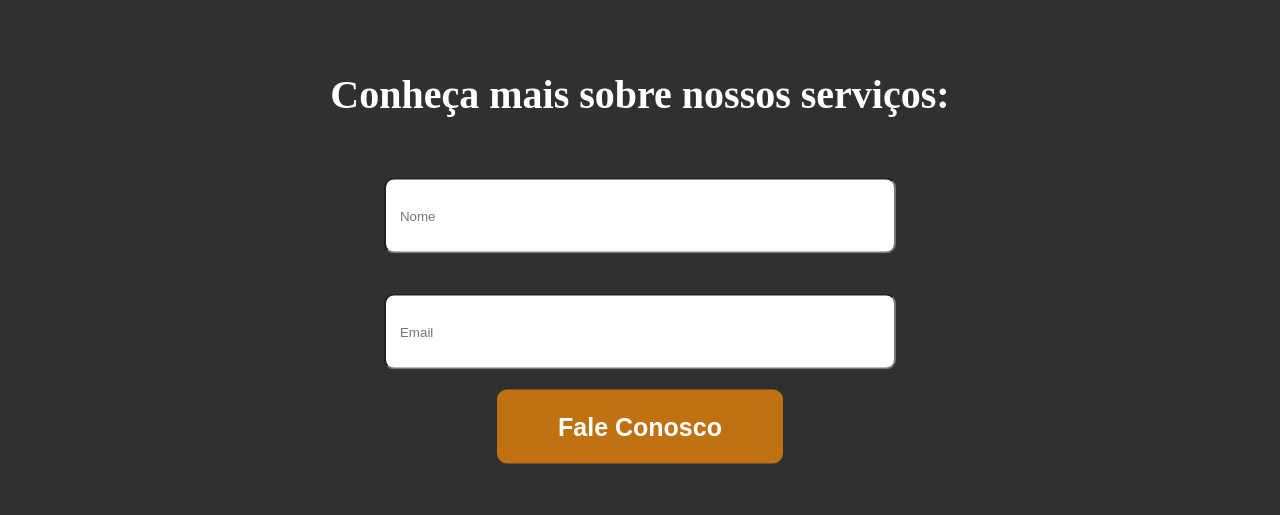
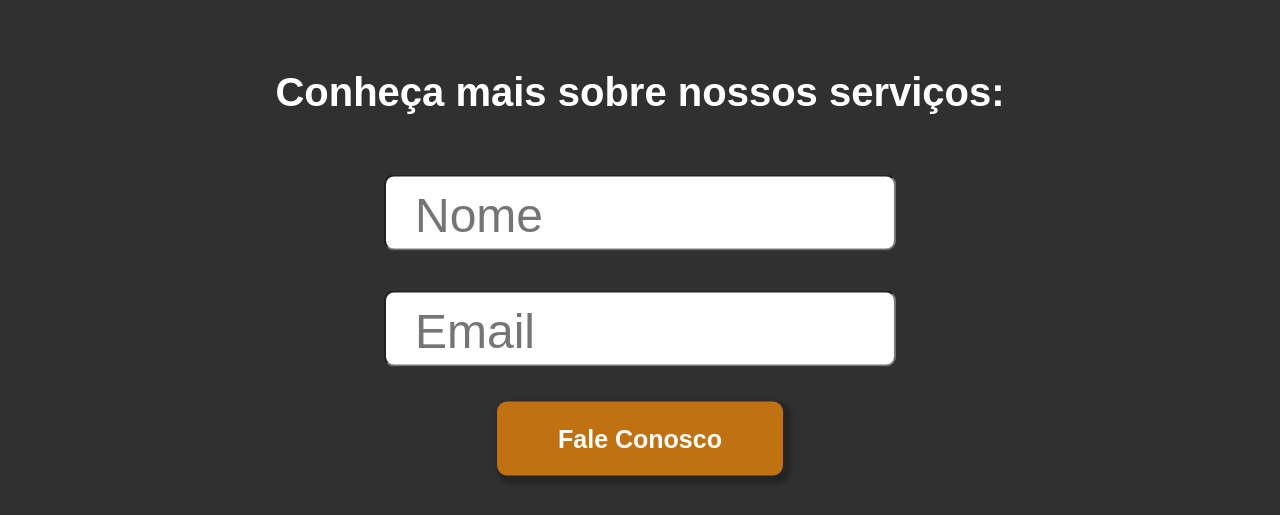
Before and after one commit to AlexandreCesar21/arquitetura-residencial, a plain HTML site: page index.html in a window 1280 px wide. Shown: the part 1494-2009 px from the top of the page. Drawn offline with Linux system fonts and the light colour scheme.

Commit message:
Formulário concluido

```diff
--- a/style.css
+++ b/style.css
@@ -1,6 +1,7 @@
 * {
     margin: 0;
     padding: 0;
+    font-family: Arial, Helvetica, sans-serif;
 }
 
 header .titulo {
@@ -109,17 +110,34 @@ footer {
 }
 
 
+
+/*
+.barra input[type="search"] {
+    padding: 10px 40px 10px 10px;
+    font-size: 16px;
+    border: 1px solid #ccc;
+    border-radius: 5px;
+    background: url('https://cdnjs.cloudflare.com/ajax/libs/font-awesome/6.0.0-beta3/svgs/solid/search.svg') no-repeat right center;
+    background-size: 20px 20px;
+}*/
+
+
 .barra {
     width: 508px;
     height: 72px;
     margin: 20px;
     border-radius: 10px 10px 10px 10px;
+    font-size: 3em;
 }
 
 
 .barra::placeholder {
     text-align: left;
     padding-left: 14px;
+    font-size: -22em;
+    position: relative;
+    top: 2px;
+    left: 15px;
 }
 
 .button-form {
@@ -132,8 +150,12 @@ footer {
     color: #ffff;
     font-size: 25px;
     cursor: pointer;
+    position: relative;
+    top: 15px;
+    box-shadow: 4px 4px 4px 4px rgba(0, 0, 0, 0.244);
 }
 
 .button-form:hover {
-
+    transform: translateY(-5%);
+    transition: 0.8s;
 }
```
